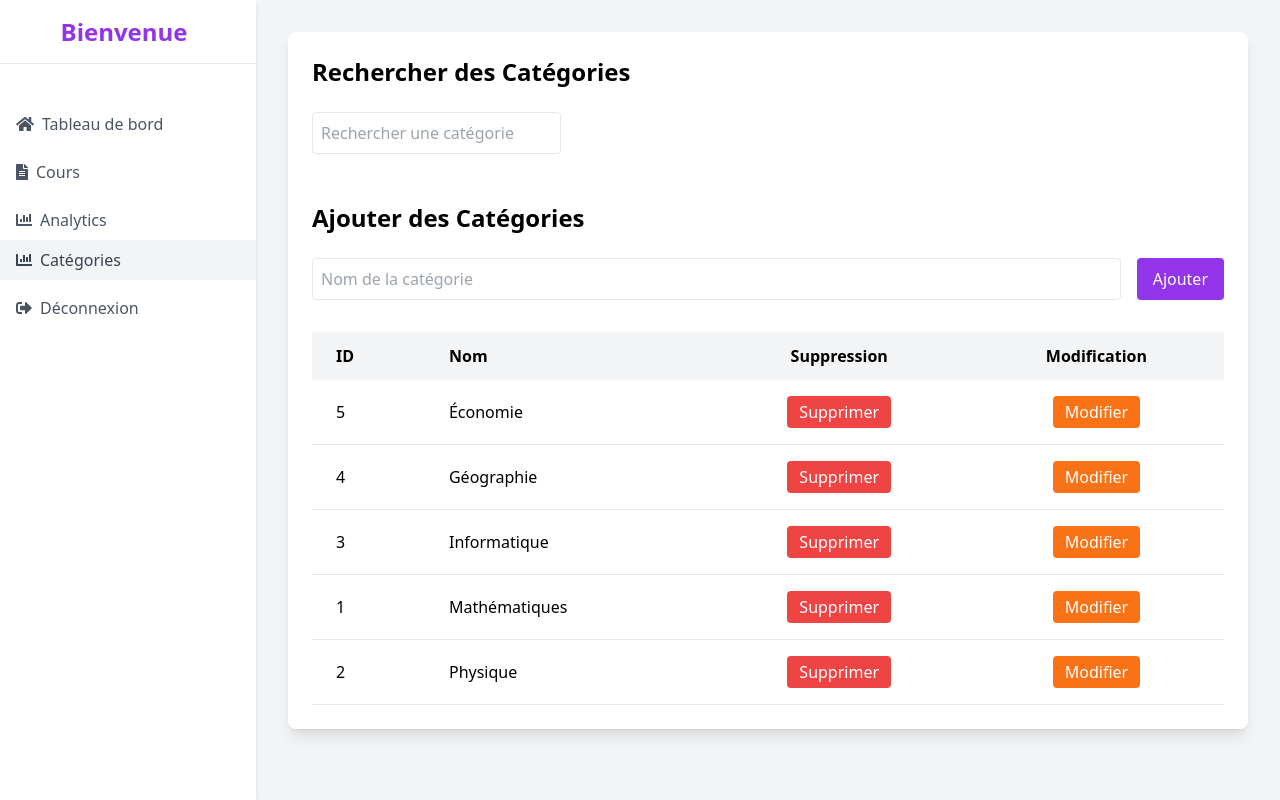
After one commit to Ayoub-fetti/Youdemy, a PHP site: page /views/admin/gestion_categorie.php in a window 1280 px wide. The commit adds this page. Run offline with PHP 8.4, Linux system fonts and the light colour scheme; the visitor is signed in with stand-in values (Sample User, id 1); data comes from the database, SQL or seed files in the repository; some libraries are stand-ins or nearby versions.

Commit message:
admin crud categorie done 100%

```diff
--- a/models/Admin.php
+++ b/models/Admin.php
@@ -9,6 +9,8 @@ class Admin extends User {
                 $stmt->execute();
                 return $stmt->fetchAll(PDO::FETCH_ASSOC);
             }
+
+
 
     // fonction pour calculer tout les Etudiants
     public function totalEtudiant() {
@@ -63,6 +65,7 @@ class Admin extends User {
         return $stmt->fetchColumn();
     }
 
+
     // fonction pour changer le statut d'un utilisateur (suspendre)
     public function toggleStatus($userId) {
         // Recuperer le statut actuel
@@ -79,4 +82,51 @@ class Admin extends User {
 
         return $newStatus;
     }
+
+    // pour ajouter  une categories
+    public function addCategory($nom) {
+        try {
+            $stmt = $this->pdo->prepare("INSERT INTO categories (nom) VALUES (:nom)");
+            return $stmt->execute(['nom' => $nom,]);
+        } catch (PDOException $e) {
+            return false;
+        }
+    }
+
+
+
+    // pour supprimer une categorie
+    public function deleteCategory($categoryId) {
+        try {
+            $stmt = $this->pdo->prepare("SELECT COUNT(*) FROM cours WHERE categorie_id = :id"); // rechercher  s'il y a des cours dans cette categorie
+            $stmt->execute(['id' => $categoryId]);
+            $count = $stmt->fetchColumn();
+
+            if ($count > 0) {
+                return false; // ne pas supprimer si des cours dans cette categorie
+            }
+
+            $stmt = $this->pdo->prepare("DELETE FROM categories WHERE id = :id");
+            return $stmt->execute(['id' => $categoryId]);
+        } catch (PDOException $e) {
+            return false;
+        }
+    }
+
+    // pour modifier une categories
+    public function modifierCategorie ($categoryId ,$nom) {
+        try{
+            $stmt = $this->pdo->prepare("UPDATE categories SET nom = :nom WHERE id = :id");
+            return $stmt->execute(['nom' => $nom, 'id' => $categoryId]);
+        } catch (PDOException $e) {
+            return false;
+        }
+    }
+    // pour recuperer tout les categories
+    public function getAllCategories() {
+        $stmt = $this->pdo->prepare("SELECT * FROM categories");
+        $stmt->execute();
+        return $stmt->fetchAll(PDO::FETCH_ASSOC);
+    }
+
 }
--- a/models/Cours.php
+++ b/models/Cours.php
@@ -181,3 +181,4 @@ class Cours {
         }
     }
 }
+?>
--- /dev/null
+++ b/views/admin/gestion_categorie.php
@@ -0,0 +1,214 @@
+<?php
+require_once '../../config/database.php';
+require_once '../../models/Admin.php';
+session_start();
+$db = new Database();
+$pdo = $db->connect();
+$admin = new Admin($pdo);
+$database = new Database();
+$pdo = $database->connect();
+$categories = $admin->getAllCategories();
+
+if (!$pdo) {
+    die("Erreur de connexion à la base de données");
+}
+
+$message = '';
+$messageType = '';
+
+// Traitement de l'ajout
+if(isset($_POST['ajouter']) && !empty($_POST['nom_categorie'])) {
+    $nom = htmlspecialchars($_POST['nom_categorie']);
+    if($admin->addCategory($nom)) {
+        $message = "Catégorie ajoutée avec succès!";
+        $messageType = "success";
+        $categories = $admin->getAllCategories(); // Refresh the categories list
+    } else {
+        $message = "Erreur lors de l'ajout de la catégorie";
+        $messageType = "error";
+    }
+}
+
+// Traitement de la suppression
+if(isset($_POST['supprimer'])) {
+    $id = $_POST['categorie_id'];
+    if($admin->deleteCategory($id)) {
+        $message = "Catégorie supprimée avec succès!";
+        $messageType = "success";
+        $categories = $admin->getAllCategories(); // Refresh the categories list
+    } else {
+        $message = "Impossible de supprimer cette catégorie. Elle contient peut-être des cours.";
+        $messageType = "error";
+    }
+}
+
+// Traitement de la modification
+if(isset($_POST['modifier_submit'])) {
+    $id = $_POST['edit_categorie_id'];
+    $nom = htmlspecialchars($_POST['edit_nom_categorie']);
+    if($admin->modifierCategorie($id, $nom)) {
+        $message = "Catégorie modifiée avec succès!";
+        $messageType = "success";
+        $categories = $admin->getAllCategories(); // Refresh the categories list
+    } else {
+        $message = "Erreur lors de la modification de la catégorie";
+        $messageType = "error";
+    }
+}
+?>
+
+<!DOCTYPE html>
+<html lang="en">
+<head>
+  <meta charset="utf-8"/>
+  <meta content="width=device-width, initial-scale=1.0" name="viewport"/>
+  <title>Categories</title>
+  <script src="https://cdn.tailwindcss.com"></script>
+  <link href="https://cdnjs.cloudflare.com/ajax/libs/font-awesome/5.15.3/css/all.min.css" rel="stylesheet"/>
+  <script src="https://cdnjs.cloudflare.com/ajax/libs/lucide/0.263.1/umd/lucide.min.js"></script>
+ </head>
+<body class="bg-gray-100 font-sans antialiased">
+<div class="flex">
+   <!-- Sidebar -->
+   <div class="w-64 bg-white h-screen shadow-md">
+    <div class="flex items-center justify-center h-16 border-b">
+     <div class="text-2xl font-bold text-purple-600">
+      Bienvenue
+     </div>
+     <div class="ml-2 text-2xl font-semibold">
+     <!-- <?php echo htmlspecialchars(ucfirst($_SESSION['user_nom'])); ?> -->
+     </div>
+    </div>
+    <nav class="mt-10">
+     <a class="flex items-center px-4 py-2 mt-2 text-gray-600 hover:bg-gray-100" href="dashbord.php">
+      <i class="fas fa-home">
+      </i>
+      <span class="ml-2">
+       Tableau de bord
+      </span>
+     </a>
+     <a class="flex items-center px-4 py-2 mt-2 text-gray-600 hover:bg-gray-100" href="gestion_cours">
+      <i class="fas fa-file-alt">
+      </i>
+      <span class="ml-2">
+       Cours
+      </span>
+     </a>
+     <a class="flex items-center px-4 py-2 mt-2 text-gray-600 hover:bg-gray-100" href="statistique.php">
+      <i class="fas fa-chart-bar">
+      </i>
+      <span class="ml-2">
+       Analytics
+      </span>
+     </a>
+     <a class="flex items-center px-4 py-2 text-gray-700 bg-gray-100" href="gestion_categorie.php">
+      <i class="fas fa-chart-bar">
+      </i>
+      <span class="ml-2">
+       Catégories
+      </span>
+     </a>
+     <a class="flex items-center px-4 py-2 mt-2 text-gray-600 hover:bg-red-200" href="../user/logout.php">
+      <i class="fas fa-sign-out-alt">
+      </i>
+      <span class="ml-2">
+      Déconnexion
+      </span>
+     </a>
+    </nav>
+</div>
+   <!-- Main Content -->
+   <div class="flex-1 p-8">
+        <div class="bg-white rounded-lg shadow-lg p-6">
+            <?php if($message): ?>
+                <div class="mb-4 p-4 rounded <?php echo $messageType === 'success' ? 'bg-green-100 text-green-700' : 'bg-red-100 text-red-700'; ?>">
+                    <?php echo $message; ?>
+                </div>
+            <?php endif; ?>
+
+            <h2 class="text-2xl font-bold mb-6">Rechercher des Catégories</h2>
+            <input type="text" id="searchInput" placeholder="Rechercher une catégorie" class="flex-1 p-2 border rounded focus:outline-none focus:border-purple-500 mb-12">
+            <h2 class="text-2xl font-bold mb-6">Ajouter des Catégories</h2>
+
+            <!-- Formulaire d'ajout -->
+            <form action="" method="POST" class="mb-8">
+                <div class="flex gap-4">
+                    <input type="text" name="nom_categorie" placeholder="Nom de la catégorie" required
+                           class="flex-1 p-2 border rounded focus:outline-none focus:border-purple-500">
+                    <button type="submit" name="ajouter"
+                            class="bg-purple-600 text-white px-4 py-2 rounded hover:bg-purple-700">
+                        Ajouter
+                    </button>
+                </div>
+            </form>
+
+            <!-- Liste des catégories -->
+            <div class="overflow-x-auto">
+                <table class="min-w-full bg-white">
+                    <thead class="bg-gray-100">
+                        <tr>
+                            <th class="py-3 px-6 text-left">ID</th>
+                            <th class="py-3 px-6 text-left">Nom</th>
+                            <th class="py-3 px-6 text-center">Suppression</th>
+                            <th class="py-3 px-6 text-center">Modification</th>
+                        </tr>
+                    </thead>
+                    <tbody>
+                        <?php foreach($categories as $categorie): ?>
+                            <tr class="border-b hover:bg-gray-50 transaction-row">
+                                <td class="py-4 px-6"><?php echo htmlspecialchars($categorie['id']); ?></td>
+                                <td class="py-4 px-6"><?php echo htmlspecialchars($categorie['nom']); ?></td>
+                                <td class="py-4 px-6 text-center">
+                                    <form method="POST" class="inline">
+                                        <input type="hidden" name="categorie_id" value="<?php echo $categorie['id']; ?>">
+                                        <button type="submit" name="supprimer"
+                                                class="bg-red-500 text-white px-3 py-1 rounded hover:bg-red-600"
+                                                onclick="return confirm('Êtes-vous sûr de vouloir supprimer cette catégorie ?');">
+                                            Supprimer
+                                        </button>
+                                    </form>
+                                </td>
+                                <td class="py-4 px-6 text-center">
+                                    <button type="button"
+                                            onclick="openEditModal('<?php echo $categorie['id']; ?>', '<?php echo htmlspecialchars($categorie['nom']); ?>')"
+                                            class="bg-orange-500 text-white px-3 py-1 rounded hover:bg-orange-600">
+                                        Modifier
+                                    </button>
+                                </td>
+                            </tr>
+                        <?php endforeach; ?>
+                    </tbody>
+                </table>
+            </div>
+        </div>
+   </div>
+</div>
+
+<!-- Modal de modification -->
+<div id="editModal" class="fixed inset-0 bg-gray-600 bg-opacity-50 hidden flex items-center justify-center">
+    <div class="bg-white p-8 rounded-lg shadow-xl">
+        <h3 class="text-xl font-bold mb-4">Modifier la catégorie</h3>
+        <form id="editForm" method="POST" class="space-y-4">
+            <input type="hidden" id="edit_categorie_id" name="edit_categorie_id">
+            <div>
+                <label for="edit_nom_categorie" class="block text-sm font-medium text-gray-700">Nom de la catégorie</label>
+                <input type="text" id="edit_nom_categorie" name="edit_nom_categorie" required
+                       class="mt-1 block w-full border rounded-md shadow-sm p-2 focus:border-purple-500 focus:ring-purple-500">
+            </div>
+            <div class="flex justify-end space-x-3">
+                <button type="button" onclick="closeEditModal()"
+                        class="bg-gray-500 text-white px-4 py-2 rounded hover:bg-gray-600">
+                    Annuler
+                </button>
+                <button type="submit" name="modifier_submit"
+                        class="bg-purple-600 text-white px-4 py-2 rounded hover:bg-purple-700">
+                    Enregistrer
+                </button>
+            </div>
+        </form>
+    </div>
+</div>
+
+<script src="../../public/assets/js/categories.js"></script>
+</body>
+</html>
```
Also changed, not shown: views/admin/dashbord.php (+8 -1 lines), views/admin/statistique.php (+19 -6 lines), public/assets/js/categories.js (added), views/admin/gestion_cours.php (added).
